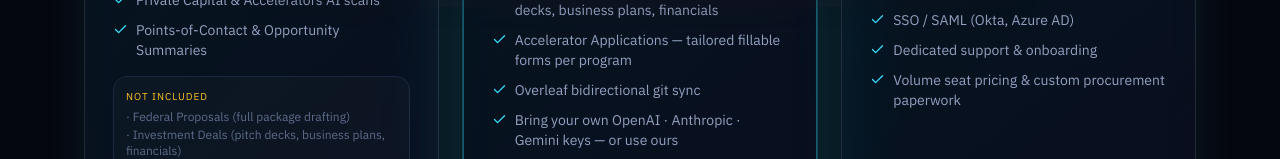
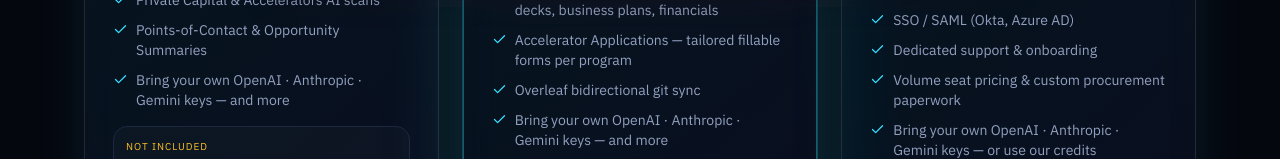
Before and after one commit to TensorNode0/CaptureOS, a React (Create React App) app in the folder frontend/: page /pricing in a window 1280 px wide. Shown: the part 793-952 px from the top of the page. Built offline with nearby package versions, Linux system fonts and the light colour scheme; no server answers.

Commit message:
Pricing copy: BYOK line tweaks per tier
- Small Teams: 'or use ours' -> 'and more'
- Starter: add 'Bring your own ... keys - and more'
- Enterprise: add 'Bring your own ... keys - or use our credits'

```diff
--- a/frontend/src/pages/marketing/Pricing.js
+++ b/frontend/src/pages/marketing/Pricing.js
@@ -29,6 +29,7 @@ const PLANS = [
       "Competitive Analysis — top primes/subs + AI shortlist",
       "Private Capital & Accelerators AI scans",
       "Points-of-Contact & Opportunity Summaries",
+      "Bring your own OpenAI · Anthropic · Gemini keys — and more",
     ],
     featuresYearlyExtra: ["Single user seat included"],
     notIncluded: [
@@ -55,7 +56,7 @@ const PLANS = [
       "Investment Deals — investor emails, pitch decks, business plans, financials",
       "Accelerator Applications — tailored fillable forms per program",
       "Overleaf bidirectional git sync",
-      "Bring your own OpenAI · Anthropic · Gemini keys — or use ours",
+      "Bring your own OpenAI · Anthropic · Gemini keys — and more",
     ],
     featuresYearlyExtra: ["Includes up to 3 users"],
     notIncluded: [],
@@ -75,6 +76,7 @@ const PLANS = [
       "SSO / SAML (Okta, Azure AD)",
       "Dedicated support & onboarding",
       "Volume seat pricing & custom procurement paperwork",
+      "Bring your own OpenAI · Anthropic · Gemini keys — or use our credits",
     ],
     featuresYearlyExtra: [],
     notIncluded: [],
```
